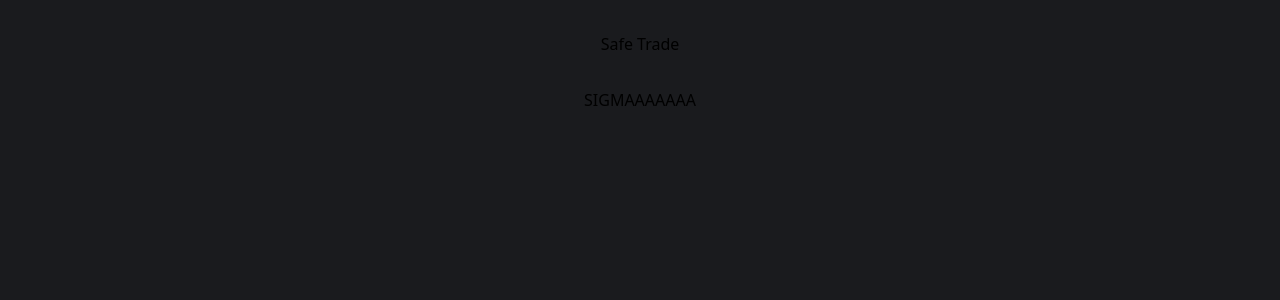
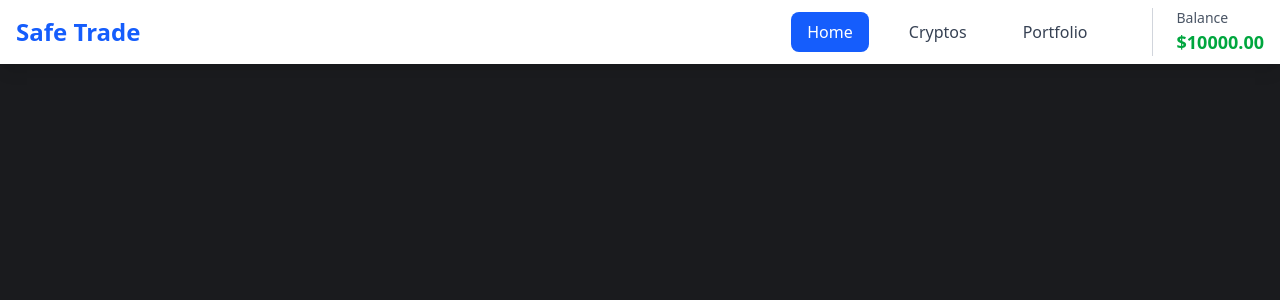
Before and after one commit to safe-trade-project/safe-trade, a React (Vite) app: page / in a window 1280 px wide. Shown: the top 300 px of the page. Built offline with nearby package versions, Linux system fonts and the light colour scheme; no server answers.

Commit message:
feat: navbar

```diff
--- /dev/null
+++ b/src/components/Navbar.tsx
@@ -0,0 +1,70 @@
+import { Link, useLocation } from 'react-router-dom';
+import { useState, useEffect } from 'react';
+import { getPortfolio } from '../features/crypto/services/buy_sell';
+
+export const Navbar = () => {
+const location = useLocation();
+const [portfolio, setPortfolio] = useState(getPortfolio());
+
+useEffect(() => {
+const interval = setInterval(() => {
+setPortfolio(getPortfolio());
+}, 1000);
+return () => clearInterval(interval);
+}, []);
+
+const isActive = (path: string) => {
+return location.pathname === path;
+};
+
+return (
+<nav className="bg-white shadow-lg mb-8">
+<div className="max-w-7xl mx-auto px-4">
+<div className="flex justify-between items-center h-16">
+<Link to="/" className="text-2xl font-bold text-blue-600 hover:text-blue-800">
+Safe Trade
+</Link>
+
+<div className="flex items-center gap-6">
+<Link
+to="/"
+className={`px-4 py-2 rounded-lg font-medium transition-colors ${
+isActive('/')
+? 'bg-blue-600 text-white'
+: 'text-gray-700 hover:bg-gray-100'
+}`}
+>
+Home
+</Link>
+<Link
+to="/cryptos"
+className={`px-4 py-2 rounded-lg font-medium transition-colors ${
+isActive('/cryptos') || location.pathname.startsWith('/cryptos/')
+? 'bg-blue-600 text-white'
+: 'text-gray-700 hover:bg-gray-100'
+}`}
+>
+Cryptos
+</Link>
+<Link
+to="/portfolio"
+className={`px-4 py-2 rounded-lg font-medium transition-colors ${
+isActive('/portfolio')
+? 'bg-blue-600 text-white'
+: 'text-gray-700 hover:bg-gray-100'
+}`}
+>
+Portfolio
+</Link>
+<div className="ml-6 pl-6 border-l border-gray-300">
+<div className="text-sm text-gray-600">Balance</div>
+<div className="text-lg font-bold text-green-600">
+${portfolio.balance.toFixed(2)}
+</div>
+</div>
+</div>
+</div>
+</div>
+</nav>
+);
+};
--- a/src/features/crypto/components/CryptoDetails.tsx
+++ b/src/features/crypto/components/CryptoDetails.tsx
@@ -88,26 +88,12 @@ export const CryptoDetails = () => {
 
 	return (
 		<div className="p-8 max-w-6xl mx-auto">
-			<div className="flex justify-between items-center mb-6">
-				<button
-					onClick={() => navigate('/cryptos')}
-					className="text-blue-600 hover:text-blue-800 flex items-center gap-2"
-				>
-					← Back to Cryptos
-				</button>
-				<div className="flex gap-4 items-center">
-					<div className="text-right">
-						<p className="text-sm text-gray-600">Balance</p>
-						<p className="text-xl font-bold">${portfolio.balance.toFixed(2)}</p>
-					</div>
-					<button
-						onClick={() => navigate('/portfolio')}
-						className="bg-blue-600 text-white px-4 py-2 rounded hover:bg-blue-700"
-					>
-						Portfolio
-					</button>
-				</div>
-			</div>
+			<button
+				onClick={() => navigate('/cryptos')}
+				className="mb-6 text-blue-600 hover:text-blue-800 flex items-center gap-2"
+			>
+				← Back to Cryptos
+			</button>
 
 			<div className=" rounded-lg shadow-lg p-8 bg-background-light	">
 				<div className="flex items-center gap-6 mb-8 border-b pb-6 ">
--- a/src/pages/LandingPage.tsx
+++ b/src/pages/LandingPage.tsx
@@ -1,21 +1,9 @@
-
-function Nav() {
-  return (
-      <div className="w-full h-16 border-b-1 border-black/50">
-        <div></div>
-      </div>
-  );
-}
-export default function LandingPage() {
-  return (
-    <>
-      <div className="bg-primary h-scree">
-        <Nav/>
-
-        <div className="bg-primary h-10">
-
-        </div>
-      </div>
-    </>
-  )
-}
+export const LandingPage = () => {
+return (
+<div className="flex items-center justify-center min-h-screen">
+<h1 className="text-9xl font-bold text-gray-900">
+Safe Trade
+</h1>
+</div>
+);
+};
--- a/src/pages/PortfolioPage.tsx
+++ b/src/pages/PortfolioPage.tsx
@@ -43,20 +43,12 @@ export const PortfolioPage = () => {
 		<div className="p-8 max-w-7xl mx-auto">
 			<div className="flex justify-between items-center mb-8">
 				<h1 className="text-4xl font-bold">Portfolio</h1>
-				<div className="flex gap-4">
 				<button
 					onClick={handleReset}
 					className="bg-gray-600 text-white px-4 py-2 rounded hover:bg-gray-700"
 				>
 					Reset Portfolio
 				</button>
-					<button
-						onClick={() => navigate('/cryptos')}
-						className="bg-blue-600 text-white px-4 py-2 rounded hover:bg-blue-700"
-					>
-						Back to Cryptos
-					</button>
-				</div>
 			</div>
 
 			<div className="grid grid-cols-1 md:grid-cols-4 gap-6 mb-8">
--- a/src/routes.tsx
+++ b/src/routes.tsx
@@ -1,20 +1,32 @@
 import { createBrowserRouter } from 'react-router-dom';
-import App from './App';
 import { CryptosPage } from './pages/CryptosPage';
 import { CryptoDetailsPage } from './pages/CryptoDetailsPage';
+import { PortfolioPage } from './pages/PortfolioPage';
+import { LandingPage } from './pages/LandingPage';
+import { Navbar } from './components/Navbar';
+
+const Layout = ({ children }: { children: React.ReactNode }) => (
+  <>
+    <Navbar />
+    {children}
+  </>
+);
 
 export const router = createBrowserRouter([
   {
     path: '/',
-    element: <App />,
+    element: <Layout><LandingPage /></Layout>,
   },
   {
     path: '/cryptos',
-    element: <CryptosPage />,
+    element: <Layout><CryptosPage /></Layout>,
   },
   {
     path: '/cryptos/:id',
-    element: <CryptoDetailsPage />,
+    element: <Layout><CryptoDetailsPage /></Layout>,
   },
-
+  {
+    path: '/portfolio',
+    element: <Layout><PortfolioPage /></Layout>,
+  },
 ]);
```
Lines whose indentation alone changed are shown as unchanged.
